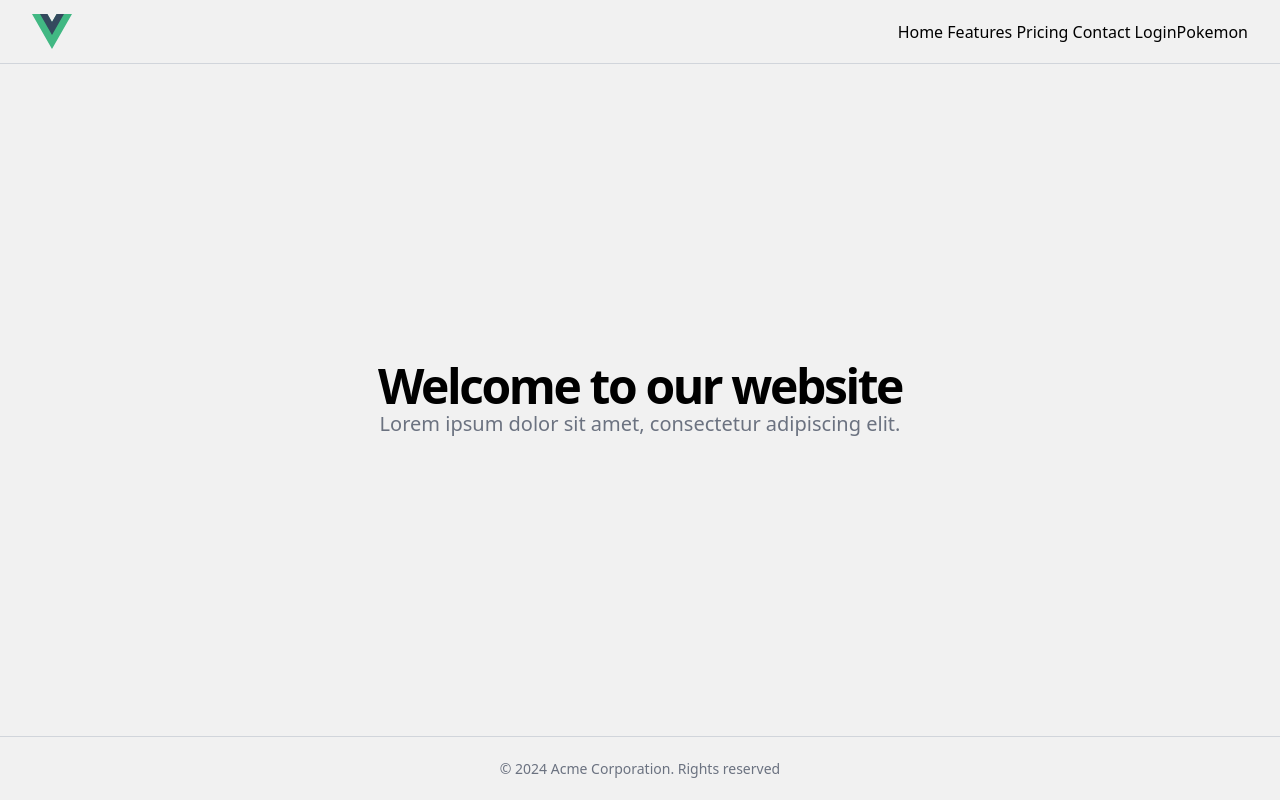
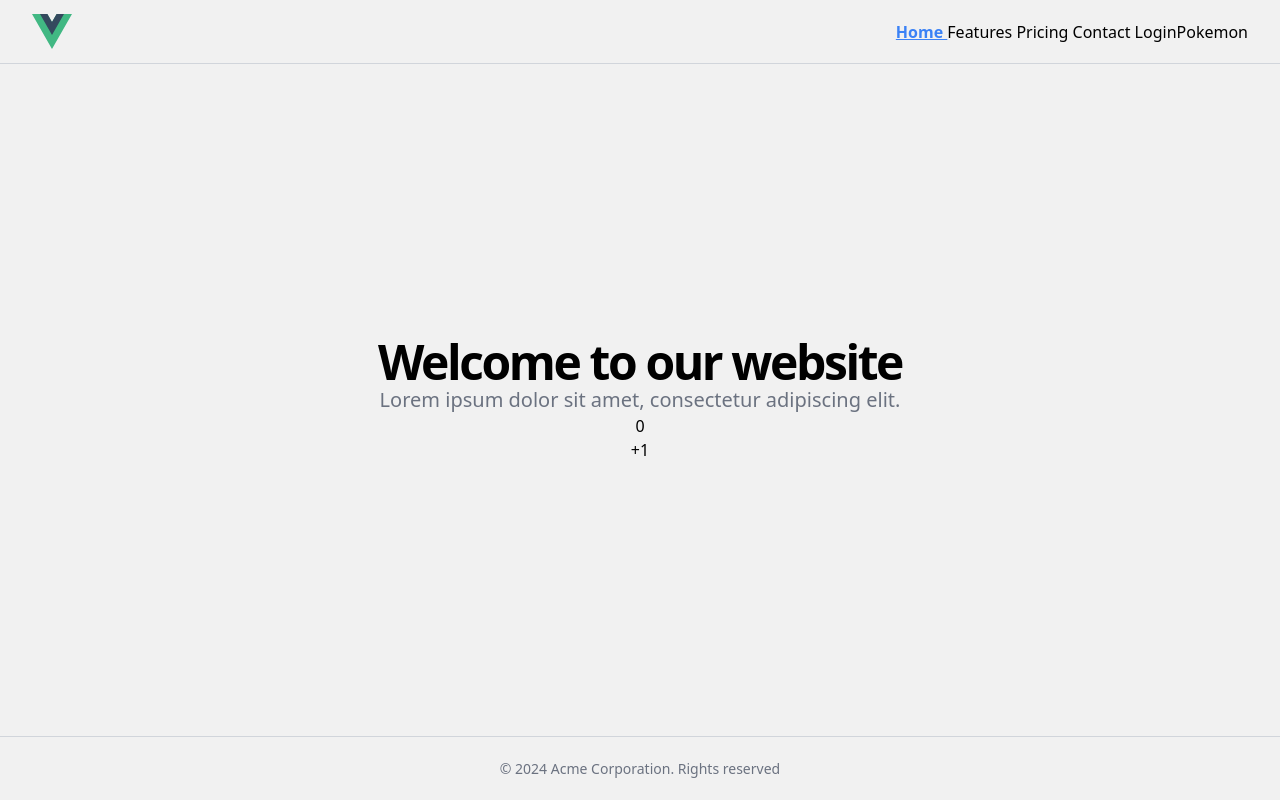
Before and after one commit to vergaraaa/vue-spa-router, a Vue app: page / in a window 1280 px wide. Built offline with nearby package versions, Linux system fonts and the light colour scheme; the HTML template or start-up script is replaced by a standard one.

Commit message:
✨ keep activated and active link

```diff
--- a/src/assets/main.css
+++ b/src/assets/main.css
@@ -6,3 +6,7 @@ html,
 body {
   background-color: #f1f1f1;
 }
+
+.router-link-exact-active {
+  @apply text-blue-500 underline font-semibold;
+}
--- a/src/modules/landing/layouts/LandingLayout.vue
+++ b/src/modules/landing/layouts/LandingLayout.vue
@@ -30,7 +30,13 @@
 
     <!-- Main -->
     <main class="flex-1 flex items-center justify-center">
-      <RouterView />
+      <!-- <RouterView /> -->
+
+      <router-view v-slot="{ Component }">
+        <keep-alive>
+          <component :is="Component" />
+        </keep-alive>
+      </router-view>
     </main>
     <!-- End Main -->
 
--- a/src/modules/landing/pages/HomePage.vue
+++ b/src/modules/landing/pages/HomePage.vue
@@ -6,5 +6,38 @@
     <p class="mx-auto max-w-[600px] text-gray-500 md:text-xl">
       Lorem ipsum dolor sit amet, consectetur adipiscing elit.
     </p>
+    <p>{{ counter }}</p>
+    <button @click="counter++">+1</button>
   </div>
 </template>
+
+<script lang="ts" setup>
+import {
+  onActivated,
+  onBeforeMount,
+  onBeforeUnmount,
+  onBeforeUpdate,
+  onDeactivated,
+  onErrorCaptured,
+  onMounted,
+  onRenderTracked,
+  onRenderTriggered,
+  onUnmounted,
+  onUpdated,
+  ref,
+} from 'vue';
+
+const counter = ref(0);
+
+onMounted(() => console.log('onMounted'));
+onUpdated(() => console.log('onUpdated'));
+onUnmounted(() => console.log('onUnmounted'));
+onBeforeMount(() => console.log('onBeforeMount'));
+onBeforeUpdate(() => console.log('onBeforeUpdate'));
+onBeforeUnmount(() => console.log('onBeforeUnmount'));
+onErrorCaptured(() => console.log('onErrorCaptured'));
+onRenderTracked(() => console.log('onRenderTracked'));
+onRenderTriggered(() => console.log('onRenderTriggered'));
+onActivated(() => console.log('onActivated'));
+onDeactivated(() => console.log('onDeactivated'));
+</script>
```
